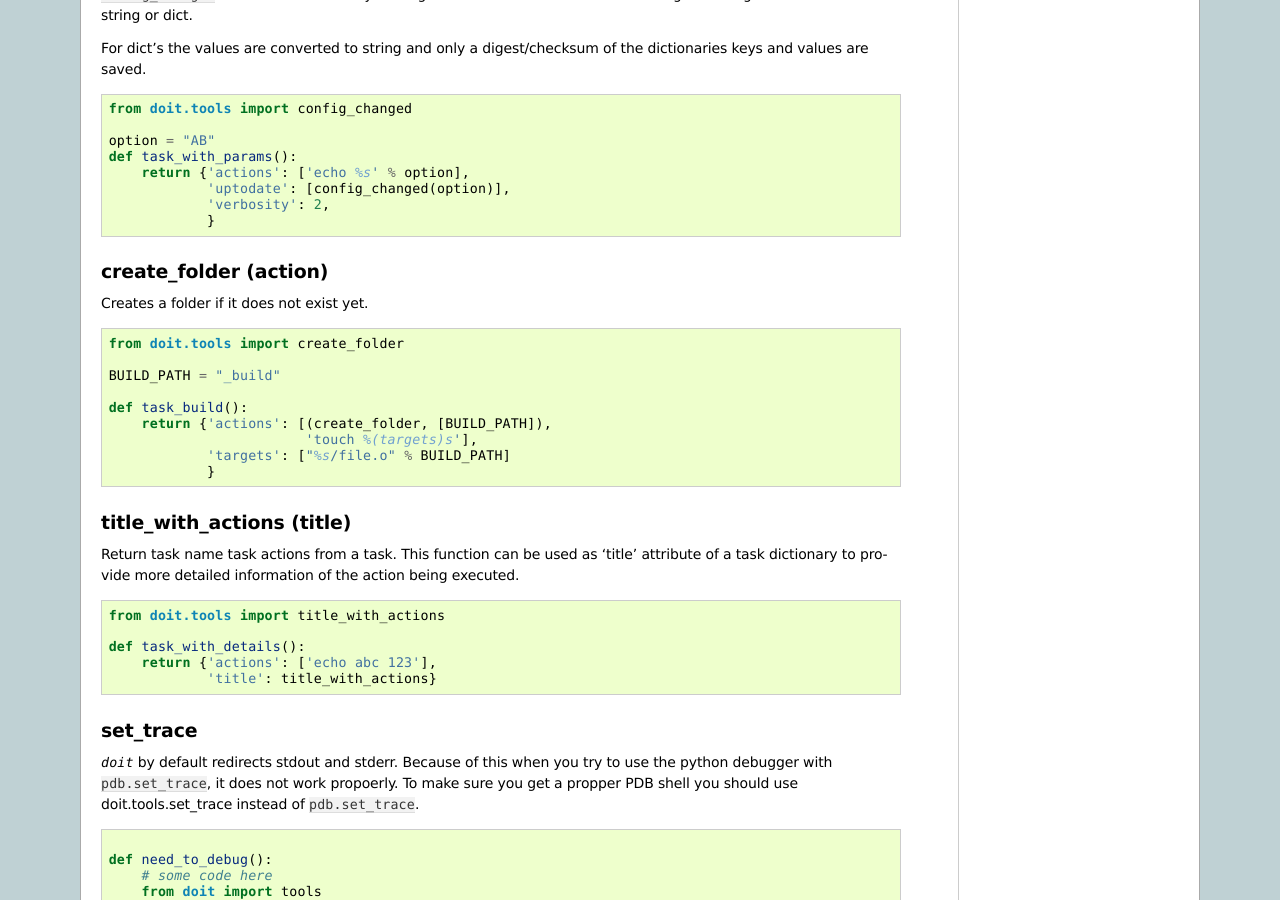
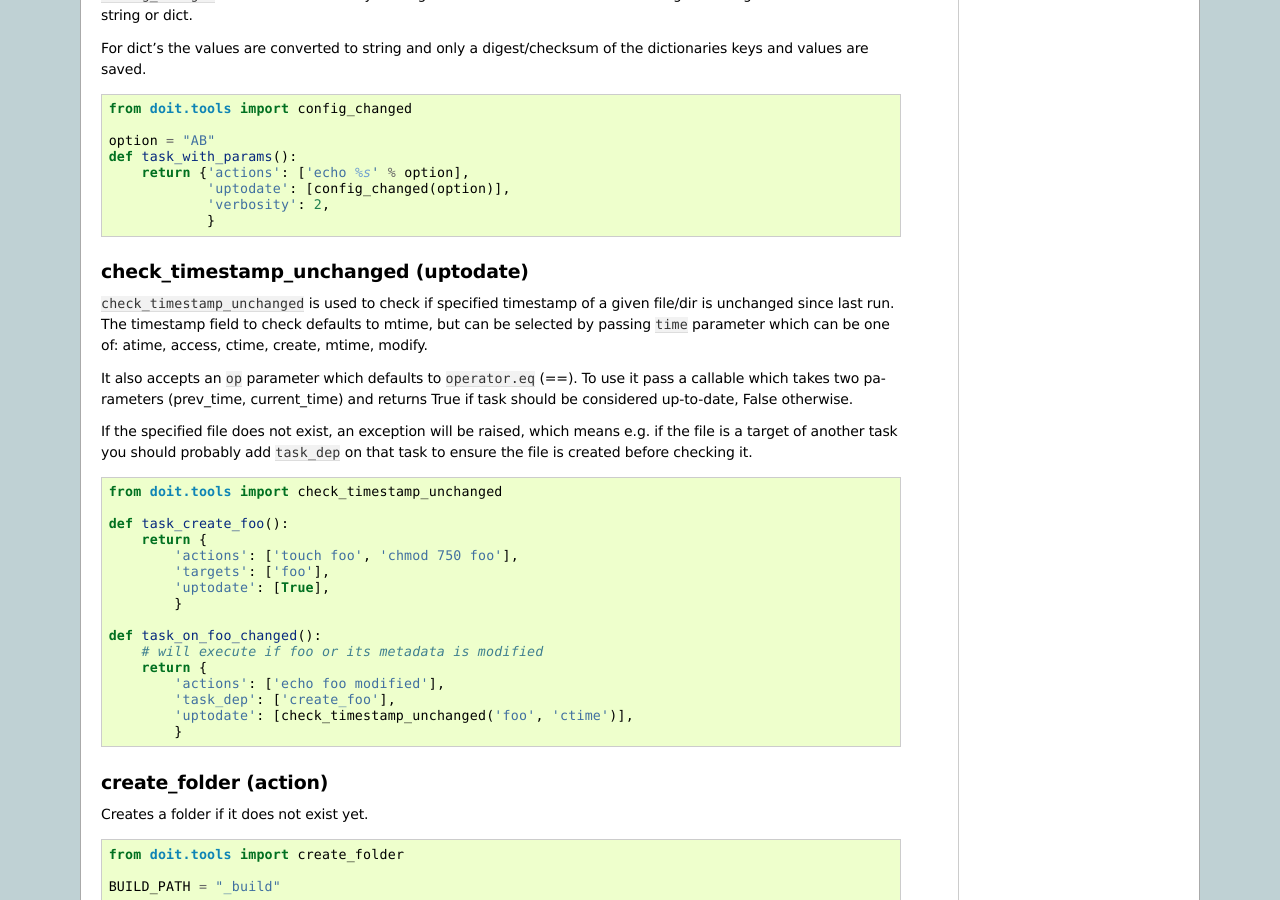
Before and after one commit to pydoit/doit, a Sphinx documentation site: the page built from doc/tools.rst, in a window 1280 px wide and 900 px high, scrolled down 713 px. Built offline with Sphinx 7.4.7, drawn with Linux system fonts in a browser that asks for light colours; comment, search, counter and statistics services are not loaded; some of the changed text lies outside the part shown.

Commit message:
Added documentation and example for `check_timestamp_unchanged` function.
--HG--
extra : convert_revision : tzeentch.gm%40gmail.com-20111002133912-m9ja89opsf2cgp2s

```diff
--- a/doc/dependencies.rst
+++ b/doc/dependencies.rst
@@ -186,7 +186,7 @@ Note that even with *run_once* the file will be downloaded again in case the tar
 
 .. note::
 
-  `doit.tools`__ includes three ``uptodate`` callables that are ready to use. ``run_once`` as described above. ``timeout`` that will make your task up-to-date only during a certain time interval. ``config_changed`` will check for changes in a "configuration" string or dictionary.
+  `doit.tools`__ includes four ``uptodate`` callables that are ready to use. ``run_once`` as described above. ``timeout`` that will make your task up-to-date only during a certain time interval. ``config_changed`` will check for changes in a "configuration" string or dictionary. ``check_timestamp_unchanged`` will check access, status change/create or modify timestamp of a given file/directory.
 
 __ tools.html
 
--- a/doc/tools.rst
+++ b/doc/tools.rst
@@ -36,6 +36,18 @@ For dict's the values are converted to string and only a digest/checksum of the
 .. literalinclude:: tutorial/config_params.py
 
 
+check_timestamp_unchanged (uptodate)
+--------------------------------------
+
+``check_timestamp_unchanged`` is used to check if specified timestamp of a given file/dir is unchanged since last run.  The timestamp field to check defaults to mtime, but can be selected by passing ``time`` parameter which can be one of: atime, access, ctime, create, mtime, modify.
+
+It also accepts an ``op`` parameter which defaults to ``operator.eq`` (==).  To use it pass a callable which takes two parameters (prev_time, current_time) and returns True if task should be considered up-to-date, False otherwise.
+
+If the specified file does not exist, an exception will be raised, which means e.g. if the file is a target of another task you should probably add ``task_dep`` on that task to ensure the file is created before checking it.
+
+.. literalinclude:: tutorial/check_timestamp_unchanged.py
+
+
 create_folder (action)
 -------------------------
 
--- /dev/null
+++ b/doc/tutorial/check_timestamp_unchanged.py
@@ -0,0 +1,16 @@
+from doit.tools import check_timestamp_unchanged
+
+def task_create_foo():
+    return {
+        'actions': ['touch foo', 'chmod 750 foo'],
+        'targets': ['foo'],
+        'uptodate': [True],
+        }
+
+def task_on_foo_changed():
+    # will execute if foo or its metadata is modified
+    return {
+        'actions': ['echo foo modified'],
+        'task_dep': ['create_foo'],
+        'uptodate': [check_timestamp_unchanged('foo', 'ctime')],
+        }
```
